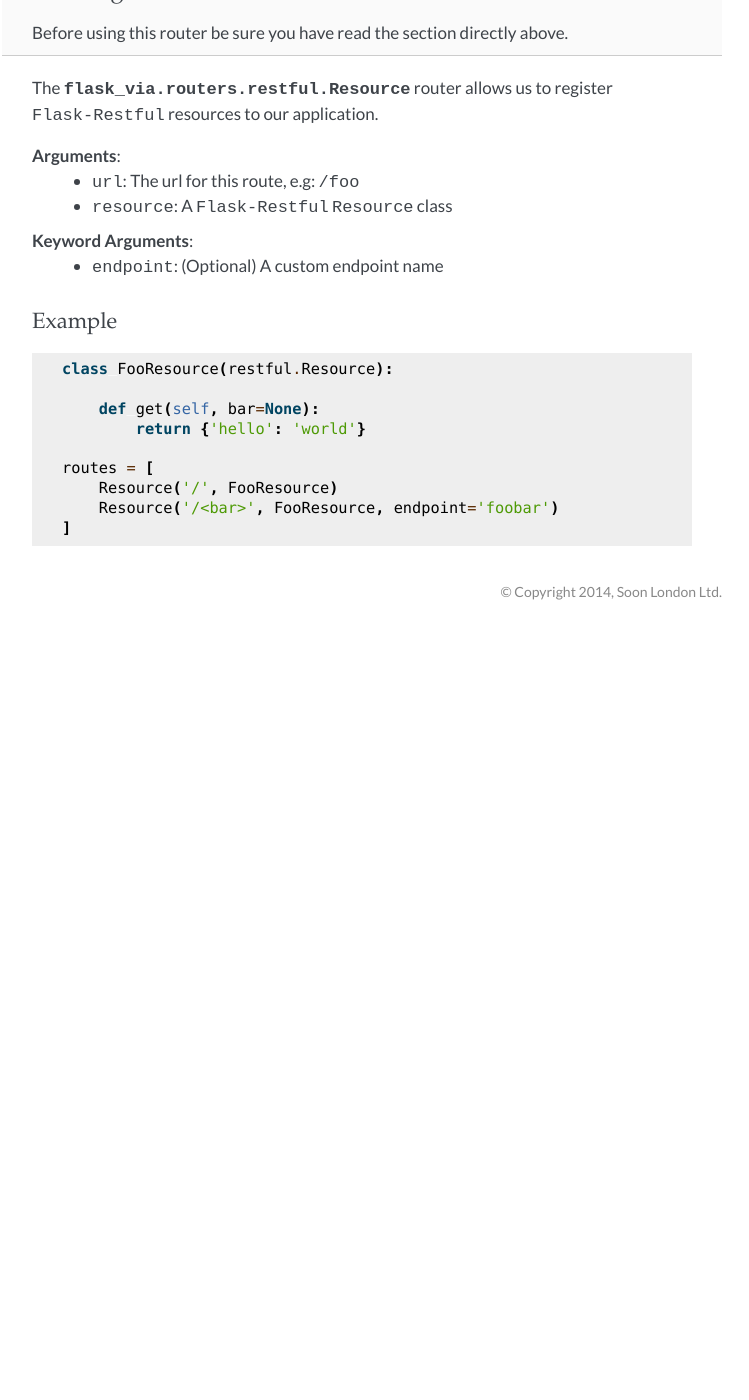
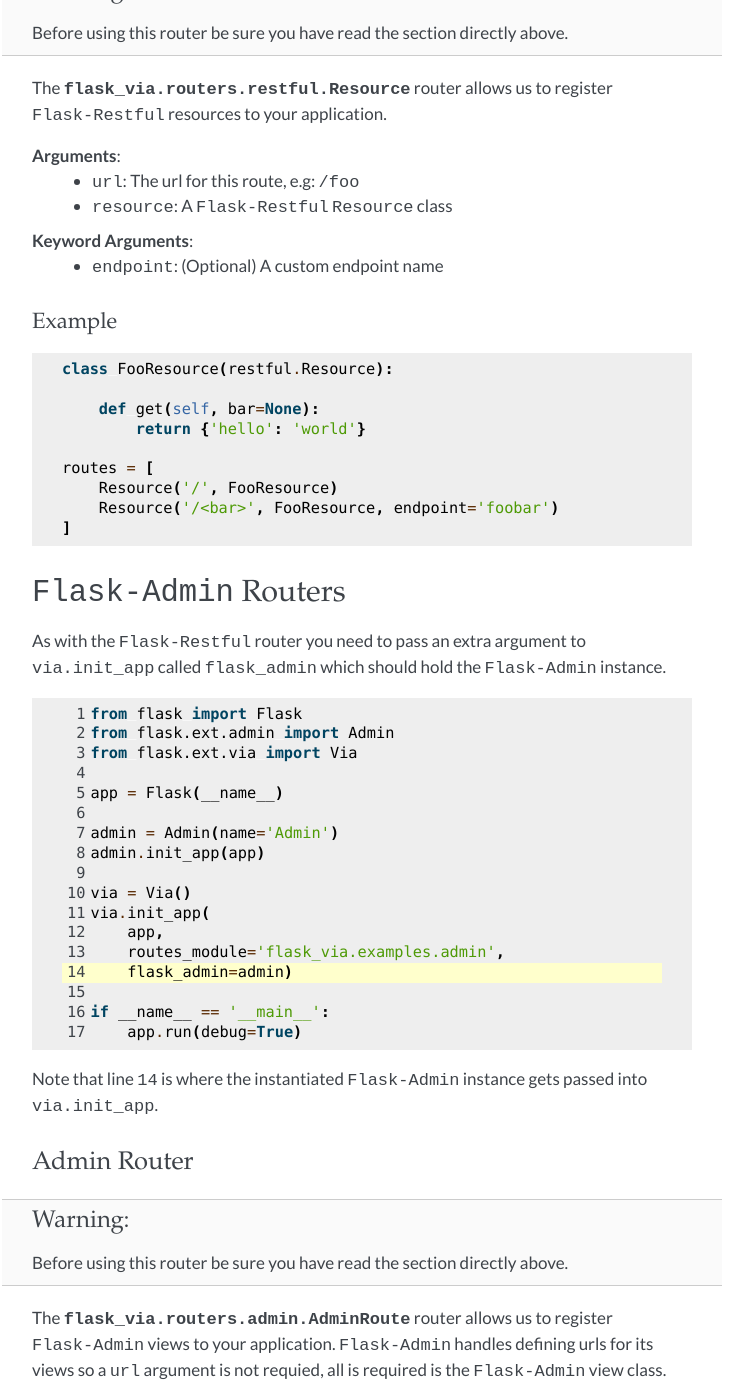
Before and after one commit to thisissoon/Flask-Via, a Sphinx documentation site: the page built from docs/routers.rst, in a window 1280 px wide and 1400 px high, scrolled down 2094 px. Shown: the whole window, without its empty margins (438-1187 px from the left). Built offline with Sphinx 7.4.7, drawn with Linux system fonts in a browser that asks for light colours; some web fonts are replaced; before the commit the page ends 2724 px from its top, so only the background shows below that; some of the changed text lies outside the part shown.

Commit message:
Documentaion for Flask-Admin router

```diff
--- a/docs/api.rst
+++ b/docs/api.rst
@@ -23,3 +23,9 @@
     :private-members:
     :special-members: __init__
     :show-inheritance:
+
+.. automodule:: flask_via.routers.admin
+    :members:
+    :private-members:
+    :special-members: __init__
+    :show-inheritance:
--- a/docs/examples.rst
+++ b/docs/examples.rst
@@ -8,5 +8,6 @@
 * `Pluggable Example <https://github.com/thisissoon/Flask-Via/blob/master/flask_via/examples/pluggable.py>`_
 * `Mixed Routers Example Example <https://github.com/thisissoon/Flask-Via/blob/master/flask_via/examples/mixed.py>`_
 * `Basic Restful Example <https://github.com/thisissoon/Flask-Via/blob/master/flask_via/examples/restful.py>`_
+* `Basic Admin Example <https://github.com/thisissoon/Flask-Via/blob/master/flask_via/examples/admin.py>`_
 * `Small Application Example <https://github.com/thisissoon/Flask-Via/tree/master/flask_via/examples/small>`_
 * `Blueprint Application Example <https://github.com/thisissoon/Flask-Via/tree/master/flask_via/examples/blueprints>`_
--- a/docs/routers.rst
+++ b/docs/routers.rst
@@ -108,7 +108,7 @@
     Before using this router be sure you have read the section directly above.
 
 The :py:class:`flask_via.routers.restful.Resource` router allows us to register
-``Flask-Restful`` resources to our application.
+``Flask-Restful`` resources to your application.
 
 **Arguments**:
     * ``url``: The url for this route, e.g: ``/foo``
@@ -131,3 +131,69 @@
         Resource('/', FooResource)
         Resource('/<bar>', FooResource, endpoint='foobar')
     ]
+
+``Flask-Admin`` Routers
+-----------------------
+
+As with the ``Flask-Restful`` router you need to pass an extra argument to
+``via.init_app`` called ``flask_admin`` which should hold the ``Flask-Admin``
+instance.
+
+.. sourcecode:: python
+    :linenos:
+    :emphasize-lines: 14
+
+    from flask import Flask
+    from flask.ext.admin import Admin
+    from flask.ext.via import Via
+
+    app = Flask(__name__)
+
+    admin = Admin(name='Admin')
+    admin.init_app(app)
+
+    via = Via()
+    via.init_app(
+        app,
+        routes_module='flask_via.examples.admin',
+        flask_admin=admin)
+
+    if __name__ == '__main__':
+        app.run(debug=True)
+
+Note that line ``14`` is where the instantiated ``Flask-Admin`` instance gets
+passed into ``via.init_app``.
+
+Admin Router
+~~~~~~~~~~~~
+
+.. warning::
+    Before using this router be sure you have read the section directly above.
+
+The :py:class:`flask_via.routers.admin.AdminRoute` router allows us to register
+``Flask-Admin`` views to your application. ``Flask-Admin`` handles defining
+urls for its views so a ``url`` argument is not requied, all is required is
+the ``Flask-Admin`` view class.
+
+**Arguments**:
+    * ``view``: An instantiated ``Flask-Admin`` view
+
+Example
+^^^^^^^
+
+.. sourcecode:: python
+
+    class FooAdminView(BaseView):
+
+        @expose('/')
+        def index(self):
+            return 'foo'
+
+        @expose('/bar')
+        def index(self):
+            return 'bar'
+
+
+    routes = [
+        AdminRoute(FooAdminView(name='Foo'))
+    ]
```
Also changed, not shown: 2 other files.
